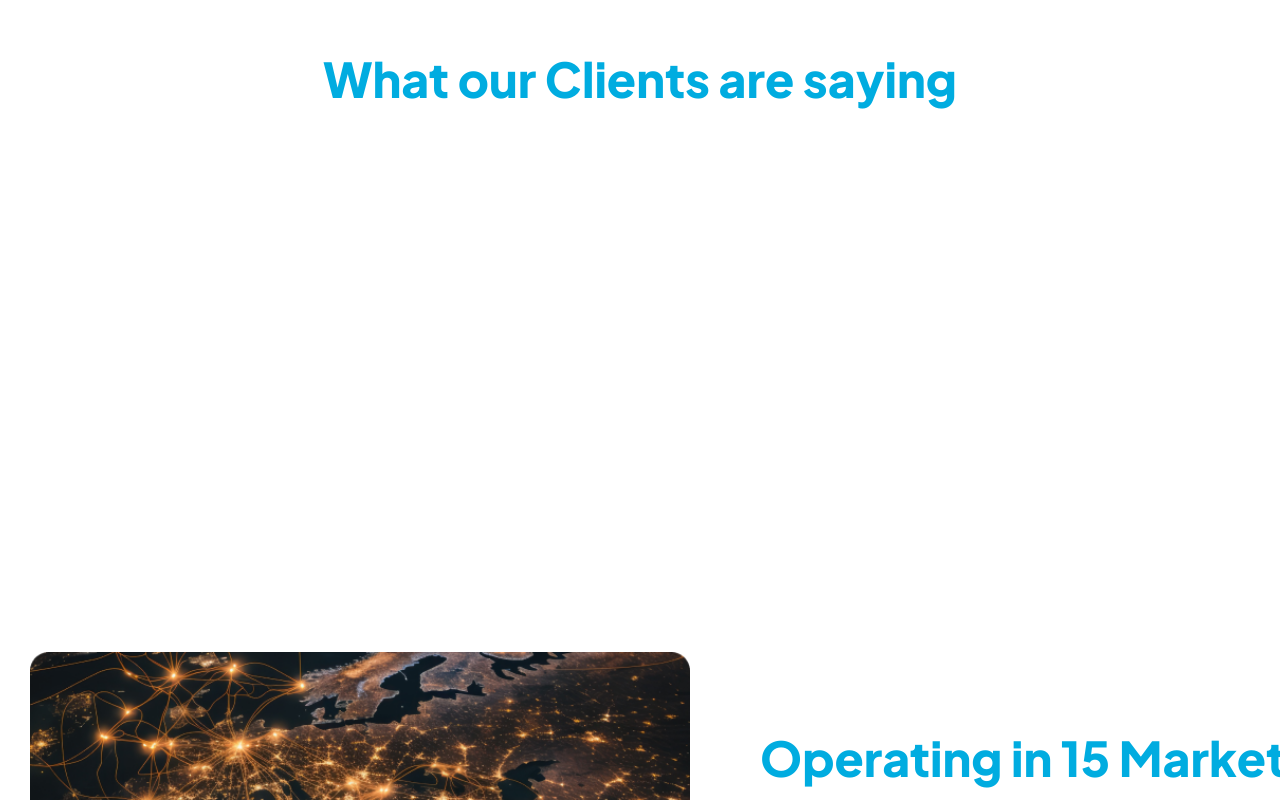
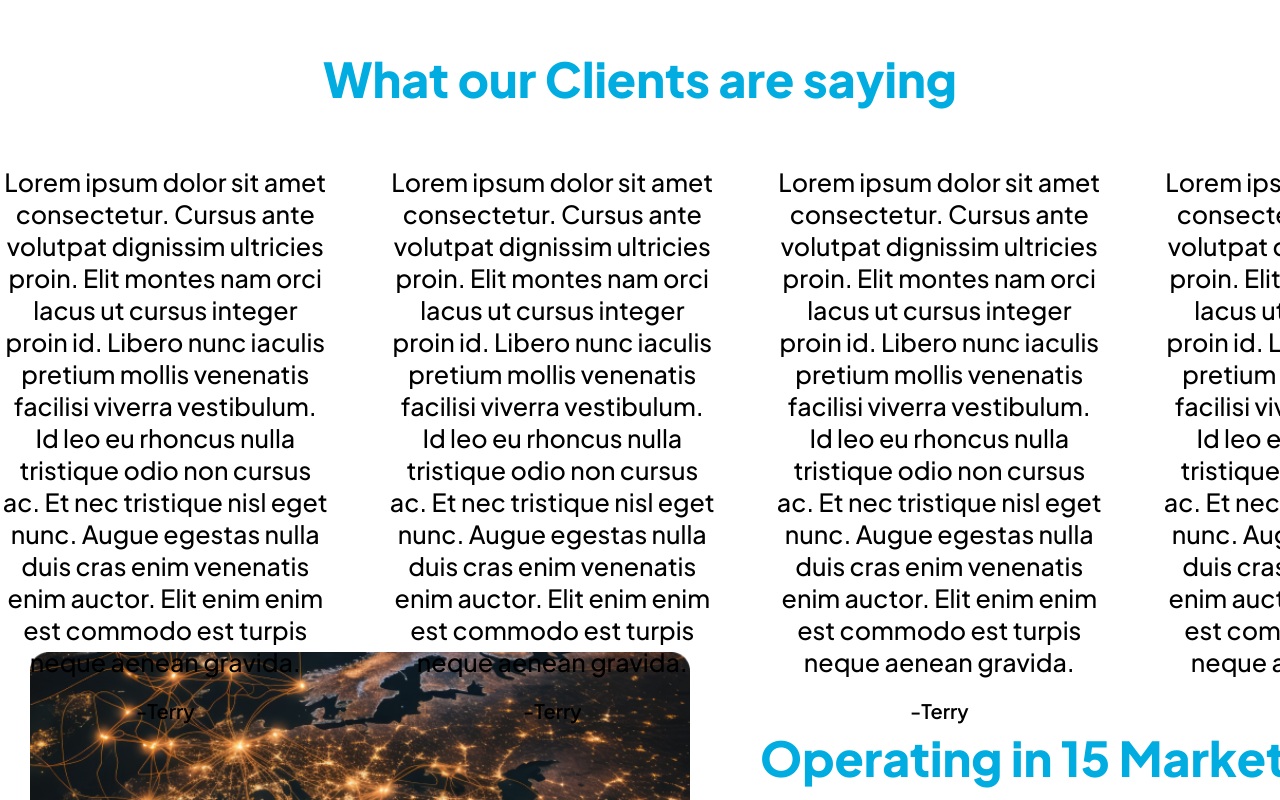
Before and after one commit to SeunSarumi/Havannah-Landing, a React (Vite) app: page / in a window 1280 px wide. Shown: the part 1720-2520 px from the top of the page. Built offline with nearby package versions, Linux system fonts and the light colour scheme.

Commit message:
carousel built phase 1

```diff
--- a/package.json
+++ b/package.json
@@ -12,7 +12,9 @@
   "dependencies": {
     "react": "^18.2.0",
     "react-dom": "^18.2.0",
-    "react-router-dom": "^6.22.1"
+    "react-router-dom": "^6.22.1",
+    "react-slick": "^0.30.2",
+    "slick-carousel": "^1.8.1"
   },
   "devDependencies": {
     "@types/react": "^18.2.56",
--- a/src/pages/Homepage/Carousel.jsx
+++ b/src/pages/Homepage/Carousel.jsx
@@ -1,9 +1,61 @@
 import styles from "./Carousel.module.css";
+import "slick-carousel/slick/slick.css";
+import "slick-carousel/slick/slick-theme.css";
+import Slider from "react-slick";
 
 function Carousel() {
+  const settings = {
+    className: "center",
+    centerMode: true,
+    infinite: true,
+    centerPadding: "60px",
+    slidesToShow: 3,
+    speed: 1000,
+    autoplay: true,
+  };
   return (
     <section className={styles.sectionCarousel}>
       <h2 className={styles.CarouselHeader}>What our Clients are saying</h2>
+      <div className={styles.carouselContainer}>
+        <Slider {...settings}>
+          <div className={styles.CarouselComponent}>
+            <blockquote className={styles.CarouselQoute}>
+              Lorem ipsum dolor sit amet consectetur. Cursus ante volutpat
+              dignissim ultricies proin. Elit montes nam orci lacus ut cursus
+              integer proin id. Libero nunc iaculis pretium mollis venenatis
+              facilisi viverra vestibulum. Id leo eu rhoncus nulla tristique
+              odio non cursus ac. Et nec tristique nisl eget nunc. Augue egestas
+              nulla duis cras enim venenatis enim auctor. Elit enim enim est
+              commodo est turpis neque aenean gravida.
+            </blockquote>
+            <p className={styles.quotedName}> -Terry</p>
+          </div>
+          <div className={styles.CarouselComponent}>
+            <blockquote className={styles.CarouselQoute}>
+              Lorem ipsum dolor sit amet consectetur. Cursus ante volutpat
+              dignissim ultricies proin. Elit montes nam orci lacus ut cursus
+              integer proin id. Libero nunc iaculis pretium mollis venenatis
+              facilisi viverra vestibulum. Id leo eu rhoncus nulla tristique
+              odio non cursus ac. Et nec tristique nisl eget nunc. Augue egestas
+              nulla duis cras enim venenatis enim auctor. Elit enim enim est
+              commodo est turpis neque aenean gravida.
+            </blockquote>
+            <p className={styles.quotedName}> -Terry</p>
+          </div>
+          <div className={styles.CarouselComponent}>
+            <blockquote className={styles.CarouselQoute}>
+              Lorem ipsum dolor sit amet consectetur. Cursus ante volutpat
+              dignissim ultricies proin. Elit montes nam orci lacus ut cursus
+              integer proin id. Libero nunc iaculis pretium mollis venenatis
+              facilisi viverra vestibulum. Id leo eu rhoncus nulla tristique
+              odio non cursus ac. Et nec tristique nisl eget nunc. Augue egestas
+              nulla duis cras enim venenatis enim auctor. Elit enim enim est
+              commodo est turpis neque aenean gravida.
+            </blockquote>
+            <p className={styles.quotedName}> -Terry</p>
+          </div>
+        </Slider>
+      </div>
     </section>
   );
 }
--- a/src/pages/Homepage/Carousel.module.css
+++ b/src/pages/Homepage/Carousel.module.css
@@ -10,3 +10,26 @@
   color: var(--color-primary);
   text-align: center;
 }
+
+.carouselContainer {
+}
+
+.CarouselComponent {
+  text-align: center;
+  /* background-color: green; */
+  padding: 3rem;
+}
+
+.CarouselQoute {
+  font-size: 2.5rem;
+  font-weight: 500;
+  color: var(--color-black);
+  margin-bottom: 2rem;
+}
+
+.quotedName {
+  font-size: 2rem;
+  font-weight: 600;
+  color: var(--color-black);
+  margin-bottom: 2rem;
+}
```
Also changed, not shown: 1 other file (tests, documents, lock files or other folders).
